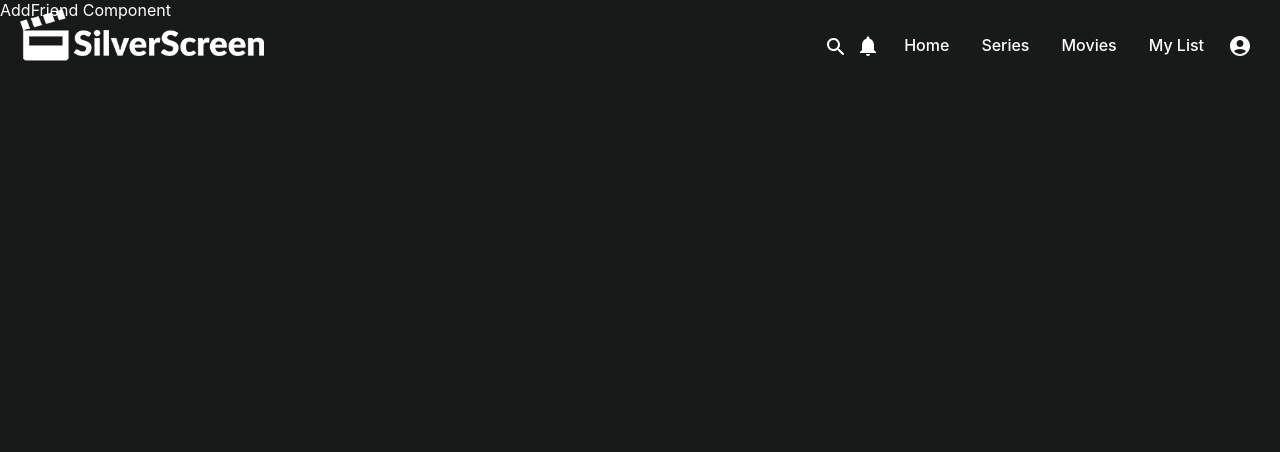
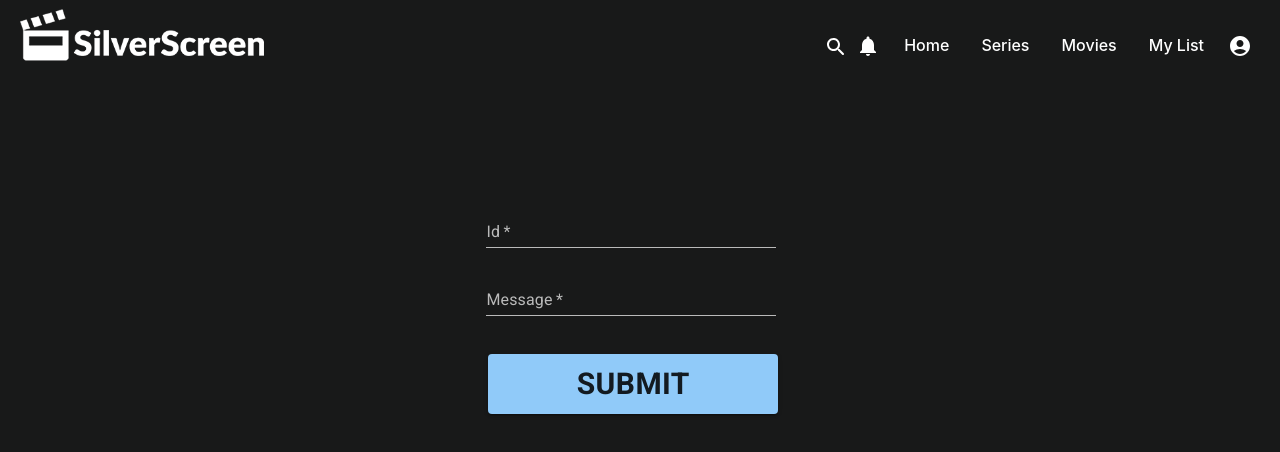
Before and after one commit to vasilev17/silver-screen-ui, a React (Create React App) app: page /addfriend in a window 1280 px wide. Shown: the top 452 px of the page. Built offline with nearby package versions, Linux system fonts and the light colour scheme; no server answers.

Commit message:
AddFriend Functionality

```diff
--- a/src/components/AddFriend/AddFriend.module.scss
+++ b/src/components/AddFriend/AddFriend.module.scss
@@ -1 +1,28 @@
-.AddFriend {}
+.id {
+    max-width: 290px;
+    top: 200px;
+    left: 38%;
+    position: absolute;
+    color: black;
+
+}
+.message {
+
+    max-width: 290px;
+    top: 220px;
+    left: 38%;
+    position: absolute;
+    color: black;
+
+}
+.submit {
+
+    max-width: 290px;
+    height: 60px;
+    top: 250px;
+    font-size: 55px;
+    left: 38%;
+    position: absolute;
+    color: black;
+
+}
--- a/src/components/AddFriend/AddFriend.tsx
+++ b/src/components/AddFriend/AddFriend.tsx
@@ -1,12 +1,91 @@
-import React, { FC } from 'react';
+import { Button, CardActions, TextField } from '@mui/material';
+import React, { FC, SyntheticEvent, useState } from 'react';
 import styles from './AddFriend.module.scss';
 
-interface AddFriendProps {}
+interface AddFriendProps { }
 
-const AddFriend: FC<AddFriendProps> = () => (
-  <div className={styles.AddFriend}>
-    AddFriend Component
-  </div>
-);
+const AddFriend: FC<AddFriendProps> = () => {
+
+  const [id, setId] = useState(' ');
+  const [message, setMessage] = useState(' ');
+  var token = localStorage.getItem('token');
+
+  const submit = async (e: SyntheticEvent) => {
+    e.preventDefault();
+    await fetch(`${process.env.REACT_APP_API}/User/SendFriendRequest`, {
+      method: 'POST',
+      headers: { 'Content-Type': 'application/json',
+      'Accept': 'application/json',
+      'Authorization': `Bearer ${token}`},
+
+      body: JSON.stringify({
+        friendID:id,
+        message,
+
+      })
+    })
+      .then(response => {
+        if (response.ok) {
+          return response.json();
+        } else {
+          alert("Error while processing the request!");
+        }
+      }).then(data => {
+          console.log(data.token);
+          window.location.reload();
+
+
+
+
+
+      });
+
+
+  }
+
+  return (
+<div>
+    <div>
+      <form onSubmit={submit}>
+
+        <div >
+
+          <TextField className={styles.id}
+            fullWidth
+            label="Id"
+            id="filled-size-normal"
+            defaultValue=""
+            // variant="filled"
+            required onChange={e => setId(e.target.value)}
+            variant="standard"
+
+          />
+        </div>
+        <div >
+          <TextField className={styles.message}
+            fullWidth
+            label="Message"
+            id="filled-size-normal"
+            defaultValue=""
+            required onChange={e => setMessage(e.target.value)}
+            variant="standard"
+          />
+        </div>
+        <CardActions>
+          <Button className={styles.submit}
+            fullWidth
+            variant="contained"
+            size="large"
+            type="submit">
+            <span><h1>Submit</h1></span>
+          </Button>
+        </CardActions>
+      </form>
+    </div>
+    </div>
+
+
+  );
+};
 
 export default AddFriend;
```
Also changed, not shown: 1 other file (tests, documents, lock files or other folders).
